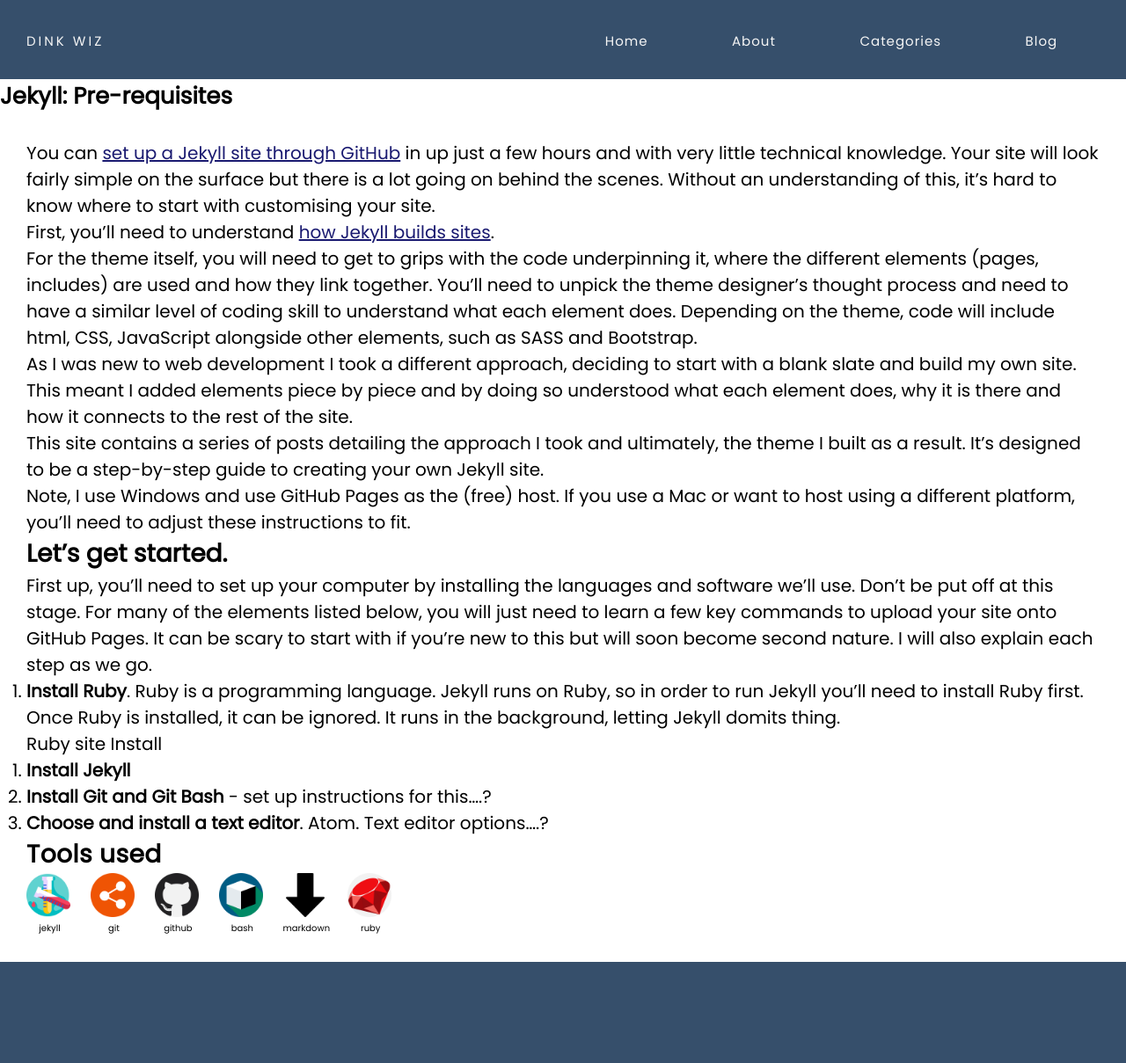
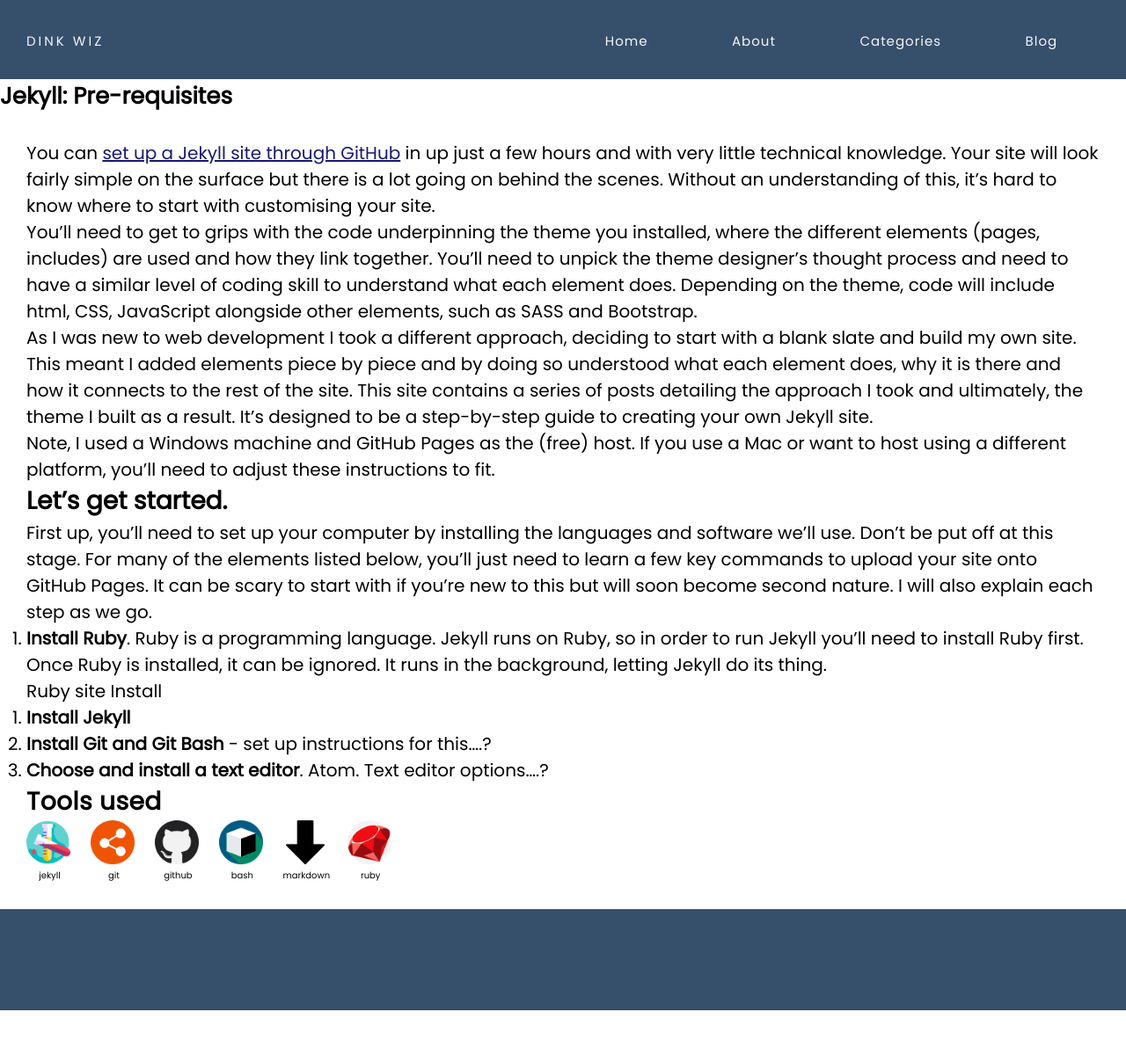
Before and after one commit to dinkwiz/dinkwiz.github.io, a Jekyll site: the page built from _posts/2020-07-16-Jekyll-Prerequisites.md, in a window 1280 px wide. Shown: the whole page at 88% size. Built offline with Jekyll 4.4.1, drawn with Linux system fonts in a browser that asks for light colours; after the commit the page ends 1149 px from its top, so only the background shows below that.

Commit message:
Update 2020-07-16-Jekyll-Prerequisites.md

```diff
--- a/_posts/2020-07-16-Jekyll-Prerequisites.md
+++ b/_posts/2020-07-16-Jekyll-Prerequisites.md
@@ -13,23 +13,19 @@
 ---
 You can [set up a Jekyll site through GitHub](https://dinkwiz.github.io/Jekyll-Easy-Way.html) in up just a few hours and with very little technical knowledge. Your site will look fairly simple on the surface but there is a lot going on behind the scenes. Without an understanding of this, it’s hard to know where to start with customising your site.
 
-First, you’ll need to understand [how Jekyll builds sites](https://dinkwiz.github.io/Jekyll-Structure.html).
+You'll need to get to grips with the code underpinning the theme you installed, where the different elements (pages, includes) are used and how they link together. You’ll need to unpick the theme designer’s thought process and need to have a similar level of coding skill to understand what each element does. Depending on the theme, code will include html, CSS, JavaScript alongside other elements, such as SASS and Bootstrap.
 
-For the theme itself, you will need to get to grips with the code underpinning it, where the different elements (pages, includes) are used and how they link together. You’ll need to unpick the theme designer’s thought process and need to have a similar level of coding skill to understand what each element does. Depending on the theme, code will include html, CSS, JavaScript alongside other elements, such as SASS and Bootstrap.
+As I was new to web development I took a different approach, deciding to start with a blank slate and build my own site. This meant I added elements piece by piece and by doing so understood what each element does, why it is there and how it connects to the rest of the site. This site contains a series of posts detailing the approach I took and ultimately, the theme I built as a result. It's designed to be a step-by-step guide to creating your own Jekyll site.
 
-As I was new to web development I took a different approach, deciding to start with a blank slate and build my own site. This meant I added elements piece by piece and by doing so understood what each element does, why it is there and how it connects to the rest of the site.
-
-This site contains a series of posts detailing the approach I took and ultimately, the theme I built as a result. It's designed to be a step-by-step guide to creating your own Jekyll site.
-
-Note, I use Windows and use GitHub Pages as the (free) host. If you use a Mac or want to host using a different platform, you'll need to adjust these instructions to fit.
+Note, I used a Windows machine and GitHub Pages as the (free) host. If you use a Mac or want to host using a different platform, you'll need to adjust these instructions to fit.
 
 #### Let's get started.
 
-First up, you'll need to set up your computer by installing the languages and software we'll use. Don't be put off at this stage. For many of the elements listed below, you will just need to learn a few key commands to upload your site onto GitHub Pages. It can be scary to start with if you're new to this but will soon become second nature. I will also explain each step as we go.
+First up, you'll need to set up your computer by installing the languages and software we'll use. Don't be put off at this stage. For many of the elements listed below, you'll just need to learn a few key commands to upload your site onto GitHub Pages. It can be scary to start with if you're new to this but will soon become second nature. I will also explain each step as we go.
 
 
 1.	**Install Ruby**.
-Ruby is a programming language. Jekyll runs on Ruby, so in order to run Jekyll you’ll need to install Ruby first. Once Ruby is installed, it can be ignored. It runs in the background, letting Jekyll domits thing.
+Ruby is a programming language. Jekyll runs on Ruby, so in order to run Jekyll you’ll need to install Ruby first. Once Ruby is installed, it can be ignored. It runs in the background, letting Jekyll do its thing.
 
 Ruby site
 Install
```
